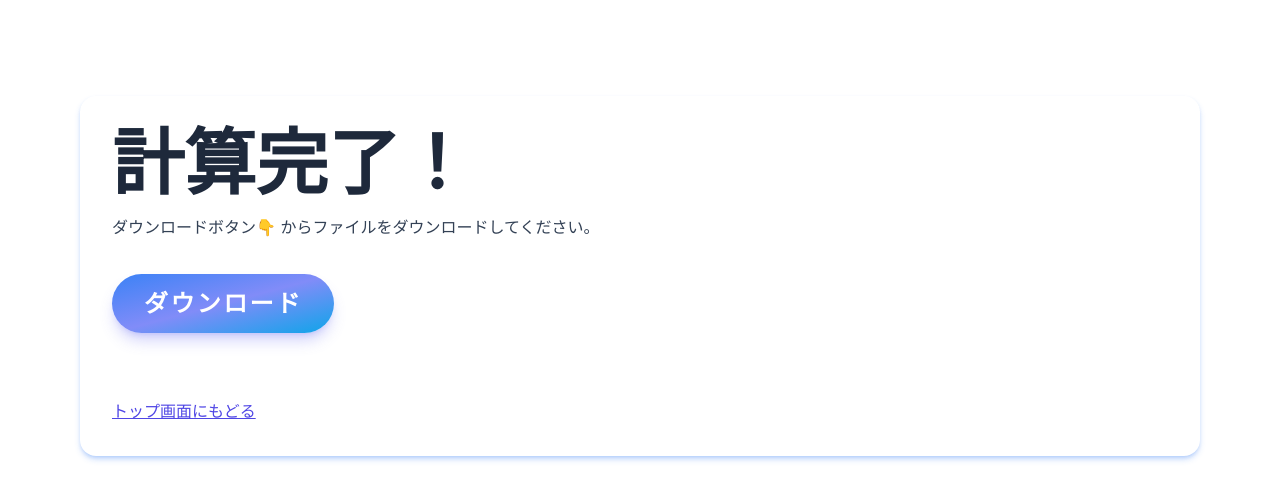
After one commit to obutora/flask_order_to_chois, a Flask app: template python/templates/download.html in a window 1280 px wide. The commit adds this page. Shown: the top 501 px of the page. Run offline with Flask 2, Linux system fonts and the light colour scheme; the template is opened without the code that fills it, so the values that code supplies are empty.

Commit message:
add : download page

```diff
--- a/python/app.py
+++ b/python/app.py
@@ -5,9 +5,23 @@ import zipfile
 
 from logic import order_to_chois
 
-
 app = Flask(__name__)
 app.config['UPLOAD_FOLDER'] = './upload'
+
+# isLoading = False
+
+
+# @jsf.use(app)
+# class App:
+#     def __init__(self):
+#         self.isLoading = False
+
+#     def change(self):
+#         self.isLoading = not self.isLoading
+
+#         self.js.document.getElementById("progress").classList.remove("w-0")
+#         self.js.document.getElementById("progress").add(
+#             "w-8", "h-8", "animate-spin", "mr-2")
 
 
 @app.route('/')
@@ -15,13 +29,24 @@ def hello():
     return render_template('index.html')
 
 
-@app.route('/html/<name>')
-def html(name):
-    return render_template('hello.html', name=name)
+@app.route('/download')
+def download():
+    return send_file(
+        './output/result.zip',
+        as_attachment=True
+    )
 
 
 @app.route('/upload', methods=['GET', 'POST'])
 def upload_file():
+    # global isLoading
+    # isLoading = True
+    # App.change()
+    # time.sleep(1)
+    # isLoading = False
+
+    # return redirect('/download')
+
     if request.method == 'POST':
         try:
             shutil.rmtree('upload/')
@@ -55,10 +80,12 @@ def upload_file():
                          arcname='【必要に応じて確認】発注予定リスト.csv')
                 zf.write('./output/order.csv', arcname='【CHOIS用】一括発注用ファイル.csv')
 
-            return send_file(
-                './output/result.zip',
-                as_attachment=True
-            )
+            # return send_file(
+            #     './output/result.zip',
+            #     as_attachment=True
+            # )
+            return render_template('download.html')
+
         except:
             return render_template('error.html')
     else:
--- a/python/static/src/input.css
+++ b/python/static/src/input.css
@@ -26,6 +26,10 @@
   @apply list-decimal px-8 py-2 mb-8 rounded-xl border border-indigo-100 bg-slate-50 text-slate-600 text-sm;
 }
 
+.linkButton {
+  @apply mt-8 shadow-lg shadow-indigo-500/30 text-right bg-gradient-to-br from-blue-500 via-indigo-400 to-sky-500 hover:from-violet-500 hover:to-blue-500 text-white font-bold text-2xl px-8 py-4 rounded-full tracking-widest;
+}
+
 a {
   @apply text-indigo-500 hover:text-indigo-700;
 }
--- a/python/static/src/output.css
+++ b/python/static/src/output.css
@@ -487,6 +487,10 @@ Ensure the default browser behavior of the `hidden` attribute.
   margin-bottom: auto;
 }
 
+.mt-4 {
+  margin-top: 1rem;
+}
+
 .mt-8 {
   margin-top: 2rem;
 }
@@ -495,24 +499,28 @@ Ensure the default browser behavior of the `hidden` attribute.
   margin-bottom: 1.5rem;
 }
 
+.mr-2 {
+  margin-right: 0.5rem;
+}
+
+.mt-20 {
+  margin-top: 5rem;
+}
+
 .mt-12 {
   margin-top: 3rem;
 }
 
-.mt-4 {
-  margin-top: 1rem;
+.mb-8 {
+  margin-bottom: 2rem;
+}
+
+.mb-12 {
+  margin-bottom: 3rem;
 }
 
 .flex {
   display: flex;
-}
-
-.grid {
-  display: grid;
-}
-
-.list-item {
-  display: list-item;
 }
 
 .hidden {
@@ -539,12 +559,25 @@ Ensure the default browser behavior of the `hidden` attribute.
   transform: translate(var(--tw-translate-x), var(--tw-translate-y)) rotate(var(--tw-rotate)) skewX(var(--tw-skew-x)) skewY(var(--tw-skew-y)) scaleX(var(--tw-scale-x)) scaleY(var(--tw-scale-y));
 }
 
+@-webkit-keyframes spin {
+  to {
+    transform: rotate(360deg);
+  }
+}
+
+@keyframes spin {
+  to {
+    transform: rotate(360deg);
+  }
+}
+
+.animate-spin {
+  -webkit-animation: spin 1s linear infinite;
+          animation: spin 1s linear infinite;
+}
+
 .list-disc {
   list-style-type: disc;
-}
-
-.grid-cols-3 {
-  grid-template-columns: repeat(3, minmax(0, 1fr));
 }
 
 .content-center {
@@ -710,9 +714,33 @@ Ensure the default browser behavior of the `hidden` attribute.
   color: rgb(255 255 255 / var(--tw-text-opacity));
 }
 
+.text-indigo-100 {
+  --tw-text-opacity: 1;
+  color: rgb(224 231 255 / var(--tw-text-opacity));
+}
+
 .text-slate-700 {
   --tw-text-opacity: 1;
   color: rgb(51 65 85 / var(--tw-text-opacity));
+}
+
+.text-violet-600 {
+  --tw-text-opacity: 1;
+  color: rgb(124 58 237 / var(--tw-text-opacity));
+}
+
+.text-indigo-600 {
+  --tw-text-opacity: 1;
+  color: rgb(79 70 229 / var(--tw-text-opacity));
+}
+
+.underline {
+  -webkit-text-decoration-line: underline;
+          text-decoration-line: underline;
+}
+
+.underline-offset-2 {
+  text-underline-offset: 2px;
 }
 
 .shadow-lg {
@@ -879,6 +907,38 @@ Ensure the default browser behavior of the `hidden` attribute.
   color: rgb(71 85 105 / var(--tw-text-opacity));
 }
 
+.linkButton {
+  margin-top: 2rem;
+  border-radius: 9999px;
+  background-image: linear-gradient(to bottom right, var(--tw-gradient-stops));
+  --tw-gradient-from: #3b82f6;
+  --tw-gradient-stops: var(--tw-gradient-from), var(--tw-gradient-to, rgb(59 130 246 / 0));
+  --tw-gradient-stops: var(--tw-gradient-from), #818cf8, var(--tw-gradient-to, rgb(129 140 248 / 0));
+  --tw-gradient-to: #0ea5e9;
+  padding-left: 2rem;
+  padding-right: 2rem;
+  padding-top: 1rem;
+  padding-bottom: 1rem;
+  text-align: right;
+  font-size: 1.5rem;
+  line-height: 2rem;
+  font-weight: 700;
+  letter-spacing: 0.1em;
+  --tw-text-opacity: 1;
+  color: rgb(255 255 255 / var(--tw-text-opacity));
+  --tw-shadow: 0 10px 15px -3px rgb(0 0 0 / 0.1), 0 4px 6px -4px rgb(0 0 0 / 0.1);
+  --tw-shadow-colored: 0 10px 15px -3px var(--tw-shadow-color), 0 4px 6px -4px var(--tw-shadow-color);
+  box-shadow: var(--tw-ring-offset-shadow, 0 0 #0000), var(--tw-ring-shadow, 0 0 #0000), var(--tw-shadow);
+  --tw-shadow-color: rgb(99 102 241 / 0.3);
+  --tw-shadow: var(--tw-shadow-colored);
+}
+
+.linkButton:hover {
+  --tw-gradient-from: #8b5cf6;
+  --tw-gradient-stops: var(--tw-gradient-from), var(--tw-gradient-to, rgb(139 92 246 / 0));
+  --tw-gradient-to: #3b82f6;
+}
+
 a {
   --tw-text-opacity: 1;
   color: rgb(99 102 241 / var(--tw-text-opacity));
--- /dev/null
+++ b/python/templates/download.html
@@ -0,0 +1,29 @@
+<!DOCTYPE html>
+<html lang="en">
+  <head>
+    <meta charset="UTF-8" />
+    <meta http-equiv="X-UA-Compatible" content="IE=edge" />
+    <meta name="viewport" content="width=device-width, initial-scale=1.0" />
+    <link href="../static/src/output.css" rel="stylesheet" />
+    <title>Order To Chois | error</title>
+  </head>
+  <body class="font-sans my-24 mx-20 text-slate-700">
+    <div class="card">
+      <h1>計算完了！</h1>
+      <p class="mt-4">
+        ダウンロードボタン👇 からファイルをダウンロードしてください。
+      </p>
+      <p class="mt-4 text-slate-600"></p>
+
+      <div class="mt-12">
+        <a class="linkButton" href="/download">ダウンロード</a>
+      </div>
+
+      <div class="mt-20">
+        <a href="/" class="underline text-indigo-600 hover:text-violet-800">
+          トップ画面にもどる
+        </a>
+      </div>
+    </div>
+  </body>
+</html>
```
Also changed, not shown: other parts of python/static/src/output.css (+40 -47 lines), python/templates/index.html (+38 -54 lines).
